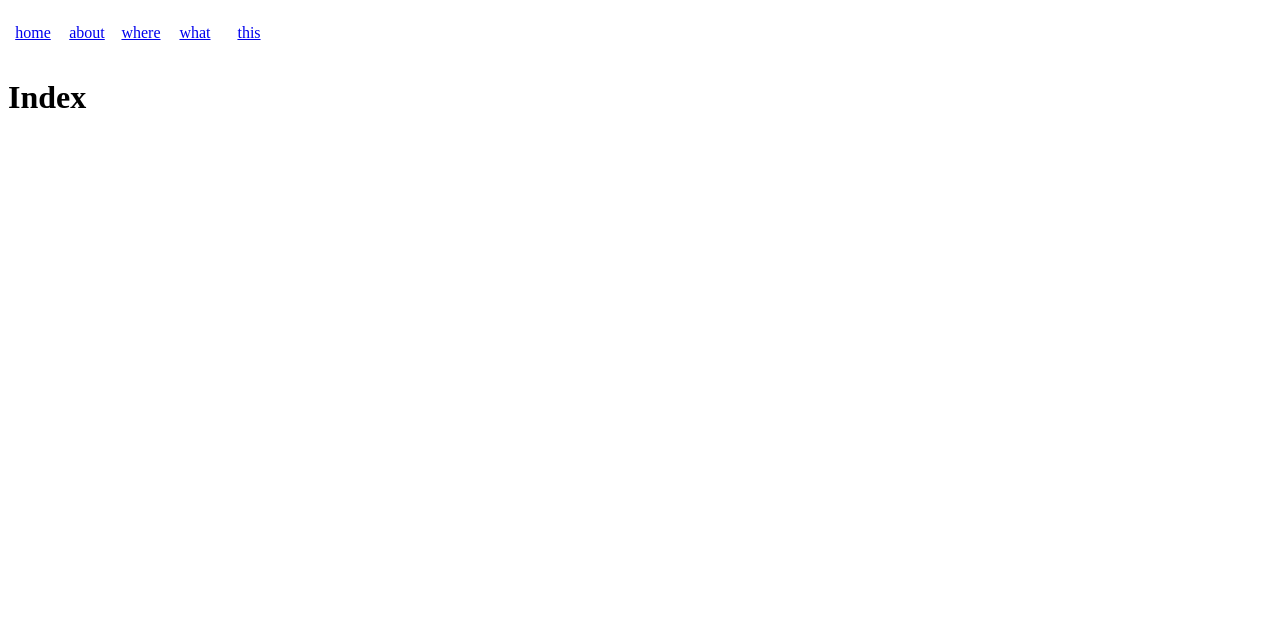
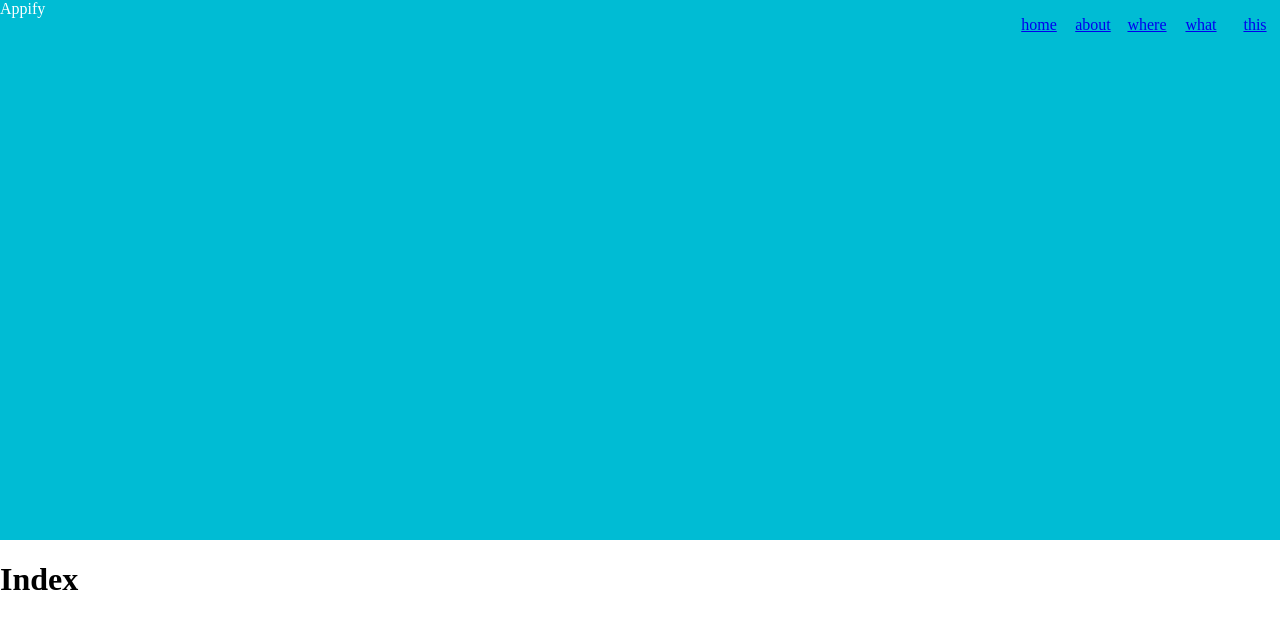
Before and after one commit to dbertella/appify, a website: page app/index.html in a window 1280 px wide. Drawn offline with Linux system fonts and the light colour scheme.

Commit message:
added header section

```diff
--- a/app/index.html
+++ b/app/index.html
@@ -7,18 +7,23 @@
 	<link rel="stylesheet" href="css/main.css">
 </head>
 <body>
-<nav>
-	<a href="/">home</a>
-	<a href="about.html">about</a>
-	<a href="where.html">where</a>
-	<a href="what.html">what</a>
-	<a href="this.html">this</a>
-</nav>
-<div class="content">
+	<header>
+		<div class="logo">Appify</div>
+		<nav>
+			<ul>
+				<li><a href="/">home</a></li>
+				<li><a href="about.html">about</a></li>
+				<li><a href="where.html">where</a></li>
+				<li><a href="what.html">what</a></li>
+				<li><a href="this.html">this</a></li>
+			</ul>
+		</nav>
+	</header>
+	<div class="content">
 
-	<h1>Index</h1>
+		<h1>Index</h1>
 
-</div>
+	</div>
 <script src="js/appify.js"></script>
 </body>
 </html>
--- a/app/js/appify.js
+++ b/app/js/appify.js
@@ -14,7 +14,8 @@ addListnerToLink();
 function appify (e) {
 	e.preventDefault();
 	removeListnerToLink();
-	//this.classList.add("clicked");
+	this.classList.add("clicked");
+	console.log(this.classList);
 	var ajaxLink = this.href;// getAttribute('href');
 	var xhr = new XMLHttpRequest();
 	xhr.open("GET", ajaxLink, false);
@@ -38,7 +39,7 @@ function appify (e) {
 		newDiv.removeChild(el);
 	});
 
-	[].forEach.call(newDiv.querySelectorAll('nav'), function (el) {
+	[].forEach.call(newDiv.querySelectorAll('header'), function (el) {
 		newDiv.removeChild(el);
 	});
 
--- a/app/scss/main.scss
+++ b/app/scss/main.scss
@@ -1,25 +1,33 @@
 body {
-
+	margin: 0;
+	padding: 0;
 }
-
-.rossa {
-	color: #0fc;
+ul {
+	list-style-type: none;
+	margin: 0;
+	padding: 0;
 }
-.ciao {
-	color: yellow;
+header {
+	display: flex;
+	justify-content: space-between;
+	height: 540px;
+	background: #00BCD4;
+	color: #fff;
+	overflow: hidden;
 }
-.ciao .rossa {
-	color: blue;
+nav {
+	li {
+		display: inline-block;
 	}
-
 	a {
 		position: relative;
 		height: 50px;
 		width: 50px;
 		line-height: 50px;
 		text-align: center;
-	display: inline-block;
-	z-index: 1;
+		display: block;
+		z-index: 10;
+		transform: translate3d(0,0,10px);
 		&:before {
 			content: '';
 			position: absolute;
@@ -27,13 +35,15 @@ a {
 			bottom: 0;
 			left: 0;
 			right: 0;
-		background: red;
+			background: rgba(red, .3);
 			transform: scale(0);
 			border-radius: 100%;
-		z-index: -1;
-		transition: transform 15s linear;
+			z-index: -100;
+			transition: transform 1s linear;
 		}
 		&.clicked:before {
 			transform: scale(100);
 		}
+
 	}
+}
```
Also changed, not shown: app/about.html (+12 -7 lines), app/this.html (+12 -7 lines), app/what.html (+12 -7 lines), app/where.html (+12 -7 lines), app/css/main.css. Lines whose indentation alone changed are shown as unchanged.
